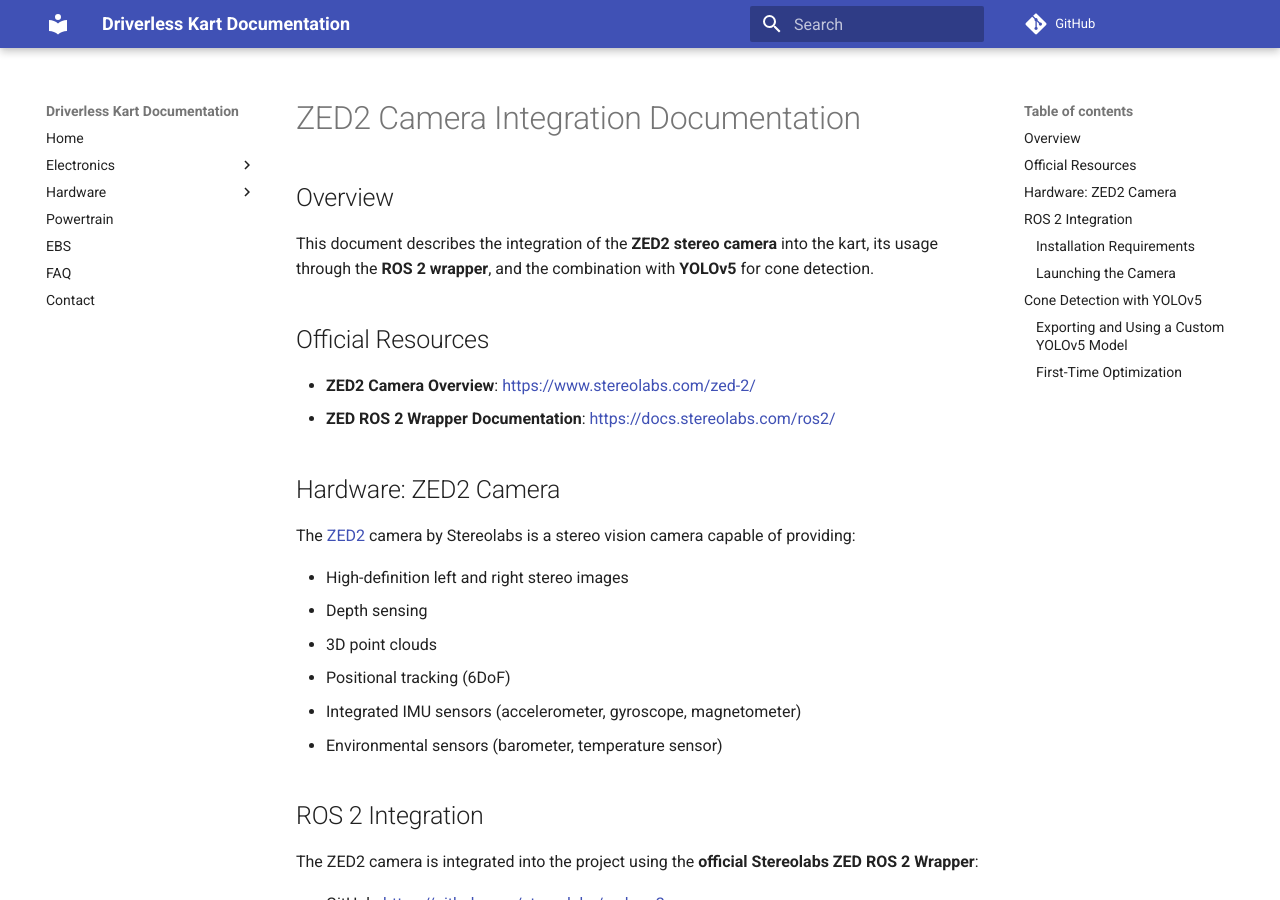
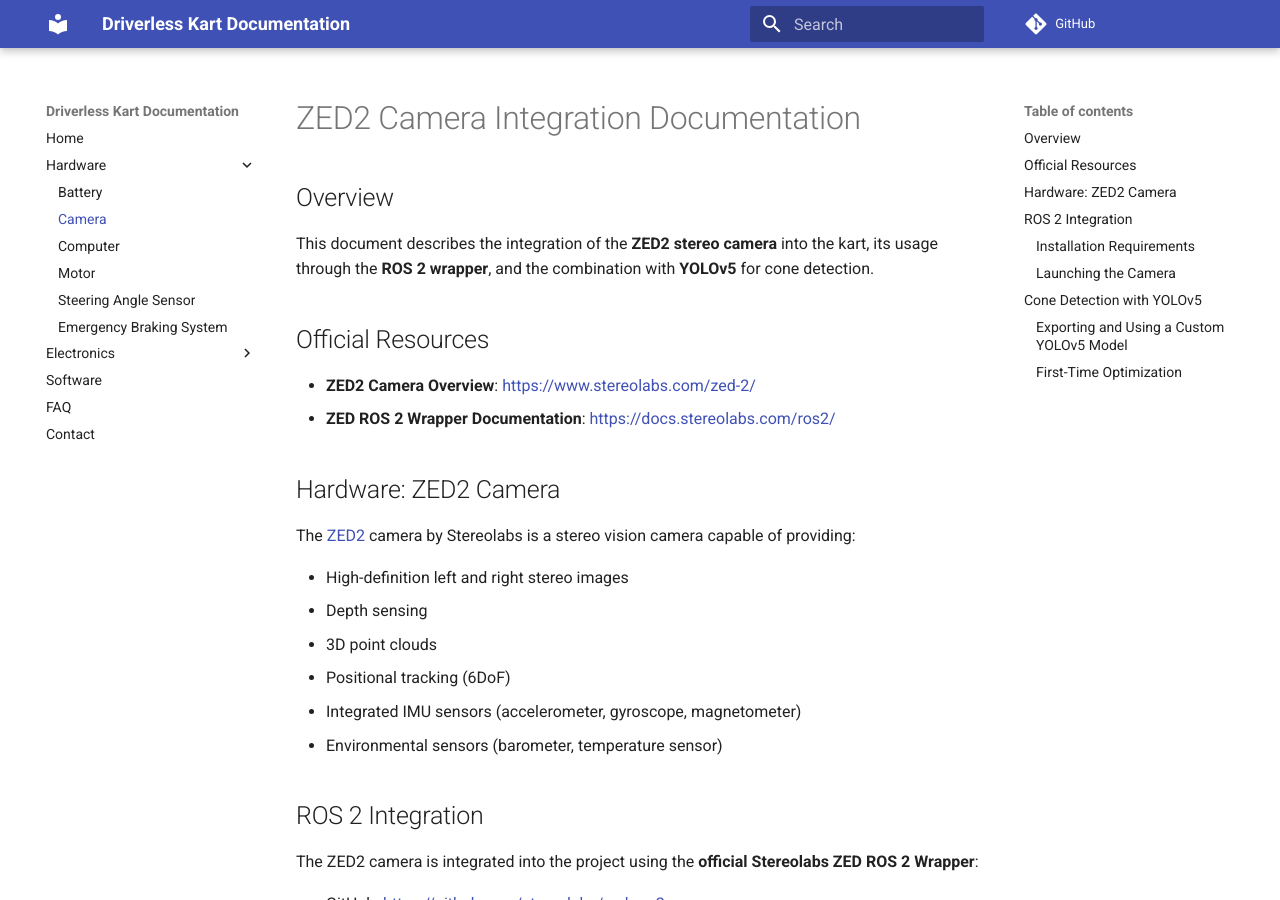
Before and after one commit to UM-Driverless/kart_docs, an MkDocs documentation site: the page built from docs/hardware/camera/index.md, in a window 1280 px wide and 900 px high. Built offline with MkDocs 1.6.1 and Material for MkDocs 9.7.7, drawn with Linux system fonts in a browser that asks for light colours; comment, search, counter and statistics services are not loaded.

Commit message:
Fix mkdocs navigation

```diff
--- a/mkdocs.yml
+++ b/mkdocs.yml
@@ -3,13 +3,16 @@
   name: material
 nav:
   - Home: index.md
+  - Hardware:
+      - Battery: hardware/battery/index.md
+      - Camera: hardware/camera/index.md
+      - Computer: hardware/computer/index.md
+      - Motor: hardware/motor/index.md
+      - Steering Angle Sensor: hardware/steering_angle_sensor/index.md
+      - Emergency Braking System: hardware/ebs/index.md
   - Electronics:
       - Wiring: electronics/wiring.md
-      - Battery: electronics/battery/index.md
-  - Hardware:
-      - Camera: hardware/camera.md
-  - Powertrain: powertrain/index.md
-  - EBS: ebs/index.md
+  - Software: software/index.md
   - FAQ: faq.md
   - Contact: contact.md
 repo_url: https://github.com/UM-Driverless/kart-docs
```
